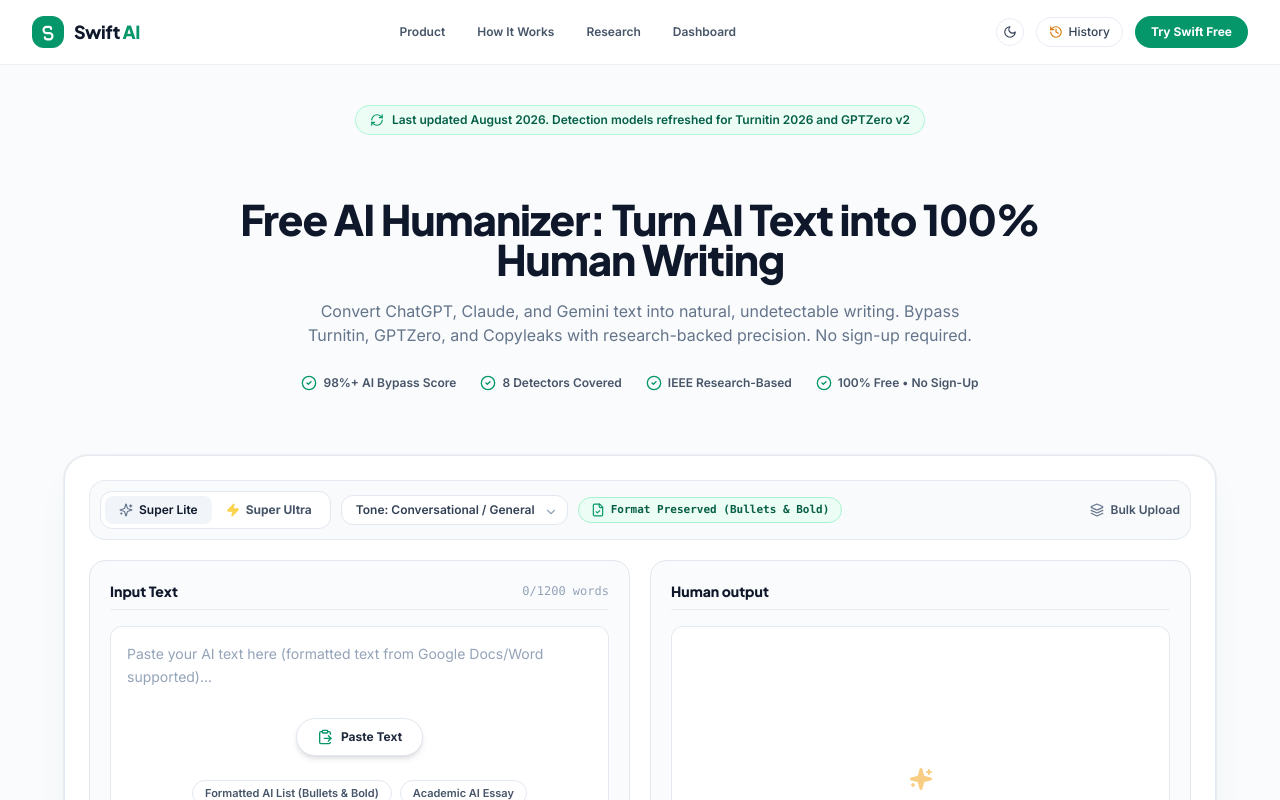
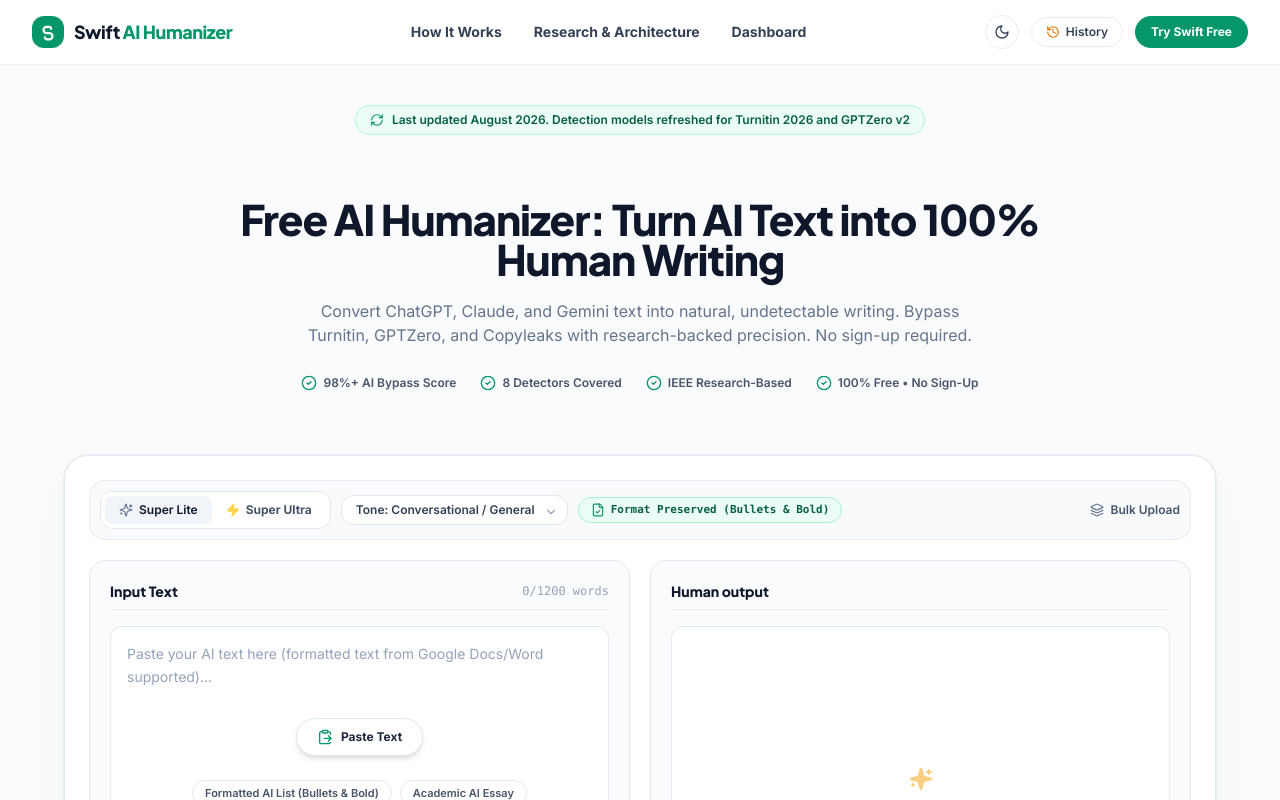
Before and after one commit to akashojha2011-jpg/swift-ai-humanizer, a Next.js app: page / in a window 1280 px wide. Shown: the top 800 px of the page. Built offline with nearby package versions, Linux system fonts and the light colour scheme.

Commit message:
Update Navbar logo to match Footer, remove Product link, and enlarge menu text font size

```diff
--- a/components/Navbar.tsx
+++ b/components/Navbar.tsx
@@ -43,7 +43,7 @@
     <header className="sticky top-0 z-50 bg-white/90 dark:bg-slate-950/90 backdrop-blur-md border-b border-slate-200/60 dark:border-slate-800 transition-colors">
       <div className="max-w-7xl mx-auto px-4 sm:px-6 lg:px-8">
         <div className="flex items-center justify-between h-16 py-3">
-          {/* Left: Brand Logo & Name */}
+          {/* Left: Brand Logo & Name (Identical to Footer Logo) */}
           <Link href="/" className="flex items-center gap-2.5 group shrink-0">
             <div className="w-8 h-8 rounded-xl bg-brand-600 relative flex items-center justify-center shrink-0 group-hover:scale-105 transition-transform shadow-xs">
               <svg
@@ -64,22 +64,19 @@
             </div>
 
             <span className="font-heading font-extrabold text-lg tracking-tight text-slate-900 dark:text-white leading-none">
-              Swift<span className="text-brand-600 dark:text-emerald-400"> AI</span>
+              Swift<span className="text-brand-600 dark:text-emerald-400"> AI Humanizer</span>
             </span>
           </Link>
 
-          {/* Center: Clean Navigation Links matching Planicorn */}
+          {/* Center: Main Navigation Links (No Product link, increased font size) */}
           <nav className="hidden lg:flex items-center gap-8 font-sans">
-            <Link href="/#humanizer" className="text-xs font-semibold text-slate-600 dark:text-slate-300 hover:text-slate-900 dark:hover:text-white transition-colors">
-              Product
-            </Link>
-            <Link href="/how-it-works" className="text-xs font-semibold text-slate-600 dark:text-slate-300 hover:text-slate-900 dark:hover:text-white transition-colors">
+            <Link href="/how-it-works" className="text-sm font-bold text-slate-700 dark:text-slate-200 hover:text-emerald-600 dark:hover:text-emerald-400 transition-colors">
               How It Works
             </Link>
-            <Link href="/how-it-was-made" className="text-xs font-semibold text-slate-600 dark:text-slate-300 hover:text-slate-900 dark:hover:text-white transition-colors">
-              Research
+            <Link href="/how-it-was-made" className="text-sm font-bold text-slate-700 dark:text-slate-200 hover:text-emerald-600 dark:hover:text-emerald-400 transition-colors">
+              Research &amp; Architecture
             </Link>
-            <Link href="/dashboard" className="text-xs font-semibold text-slate-600 dark:text-slate-300 hover:text-slate-900 dark:hover:text-white transition-colors">
+            <Link href="/dashboard" className="text-sm font-bold text-slate-700 dark:text-slate-200 hover:text-emerald-600 dark:hover:text-emerald-400 transition-colors">
               Dashboard
             </Link>
           </nav>
@@ -88,16 +85,16 @@
           <div className="hidden md:flex items-center gap-3 shrink-0">
             <button
               onClick={toggleTheme}
-              className="p-1.5 rounded-full text-slate-600 dark:text-slate-300 hover:bg-slate-100 dark:hover:bg-slate-800 transition-colors border border-slate-200/80 dark:border-slate-800"
+              className="p-2 rounded-full text-slate-600 dark:text-slate-300 hover:bg-slate-100 dark:hover:bg-slate-800 transition-colors border border-slate-200/80 dark:border-slate-800"
               title={isDark ? "Light mode" : "Dark mode"}
             >
-              {isDark ? <Sun className="w-3.5 h-3.5 text-amber-400" /> : <Moon className="w-3.5 h-3.5 text-slate-700" />}
+              {isDark ? <Sun className="w-4 h-4 text-amber-400" /> : <Moon className="w-4 h-4 text-slate-700" />}
             </button>
 
             {onOpenHistory && (
               <button
                 onClick={onOpenHistory}
-                className="flex items-center gap-1.5 px-3 py-1.5 rounded-full text-xs font-medium text-slate-700 dark:text-slate-200 hover:bg-slate-100 dark:hover:bg-slate-800 transition-all border border-slate-200/80 dark:border-slate-800"
+                className="flex items-center gap-1.5 px-3.5 py-1.5 rounded-full text-xs font-semibold text-slate-700 dark:text-slate-200 hover:bg-slate-100 dark:hover:bg-slate-800 transition-all border border-slate-200/80 dark:border-slate-800"
               >
                 <History className="w-3.5 h-3.5 text-amber-600 dark:text-amber-400" />
                 <span>History</span>
@@ -135,30 +132,23 @@
       {mobileMenuOpen && (
         <div className="md:hidden bg-white dark:bg-slate-900 border-b border-slate-200 dark:border-slate-800 px-4 pt-3 pb-6 space-y-3 shadow-lg">
           <Link
-            href="/#humanizer"
-            onClick={() => setMobileMenuOpen(false)}
-            className="block px-3 py-2 rounded-xl text-sm font-semibold text-slate-800 dark:text-slate-100 hover:bg-slate-50 dark:hover:bg-slate-800"
-          >
-            Product
-          </Link>
-          <Link
             href="/how-it-works"
             onClick={() => setMobileMenuOpen(false)}
-            className="block px-3 py-2 rounded-xl text-sm font-semibold text-slate-800 dark:text-slate-100 hover:bg-slate-50 dark:hover:bg-slate-800"
+            className="block px-3 py-2 rounded-xl text-base font-semibold text-slate-800 dark:text-slate-100 hover:bg-slate-50 dark:hover:bg-slate-800"
           >
             How It Works
           </Link>
           <Link
             href="/how-it-was-made"
             onClick={() => setMobileMenuOpen(false)}
-            className="block px-3 py-2 rounded-xl text-sm font-semibold text-slate-800 dark:text-slate-100 hover:bg-slate-50 dark:hover:bg-slate-800"
+            className="block px-3 py-2 rounded-xl text-base font-semibold text-slate-800 dark:text-slate-100 hover:bg-slate-50 dark:hover:bg-slate-800"
           >
-            Research
+            Research &amp; Architecture
           </Link>
           <Link
             href="/dashboard"
             onClick={() => setMobileMenuOpen(false)}
-            className="block px-3 py-2 rounded-xl text-sm font-semibold text-slate-800 dark:text-slate-100 hover:bg-slate-50 dark:hover:bg-slate-800"
+            className="block px-3 py-2 rounded-xl text-base font-semibold text-slate-800 dark:text-slate-100 hover:bg-slate-50 dark:hover:bg-slate-800"
           >
             Dashboard
           </Link>
```
